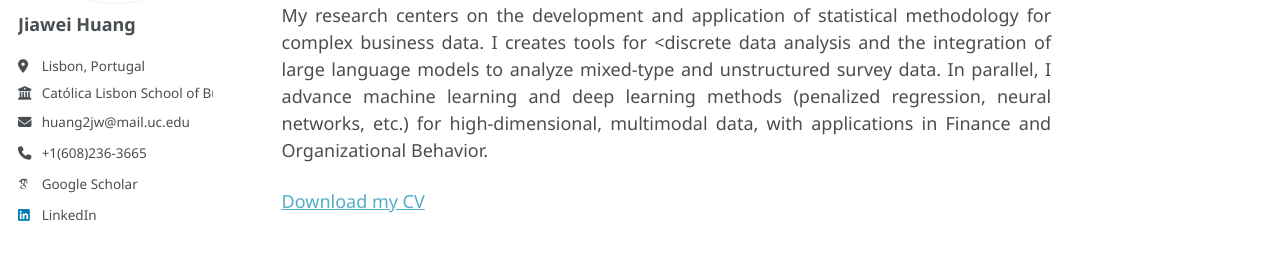
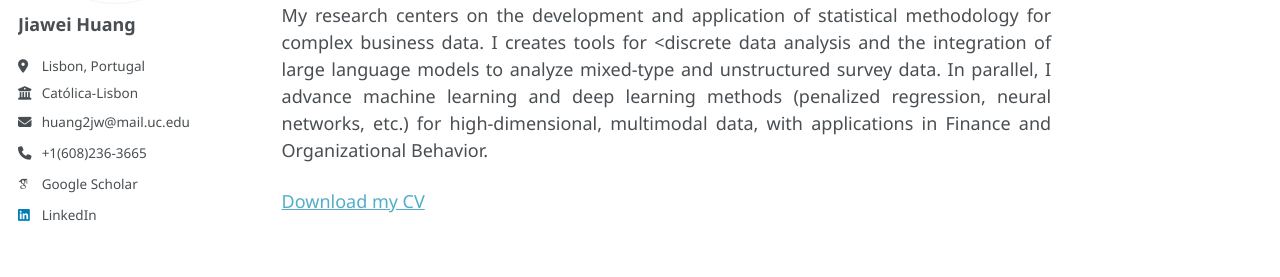
Before and after one commit to Jiawei98/Jiawei98.github.io, a Jekyll site: the page built from _pages/about.md, in a window 1280 px wide. Shown: the part 290-567 px from the top of the page. Built offline with Jekyll 4.4.1, drawn with Linux system fonts in a browser that asks for light colours; some web fonts are replaced; a script that is not in the unit is left out.

Commit message:
Update _config.yml

```diff
--- a/_config.yml
+++ b/_config.yml
@@ -27,7 +27,7 @@ author:
   pronouns         : # example: "she/her"
   bio              : " "
   location         : "Lisbon, Portugal"
-  employer         : "Católica Lisbon School of Business & Economics"
+  employer         : "Católica-Lisbon"
   phone            : "+1(608)236-3665"
   email            : "jhuang@ucp.pt"
 
```
